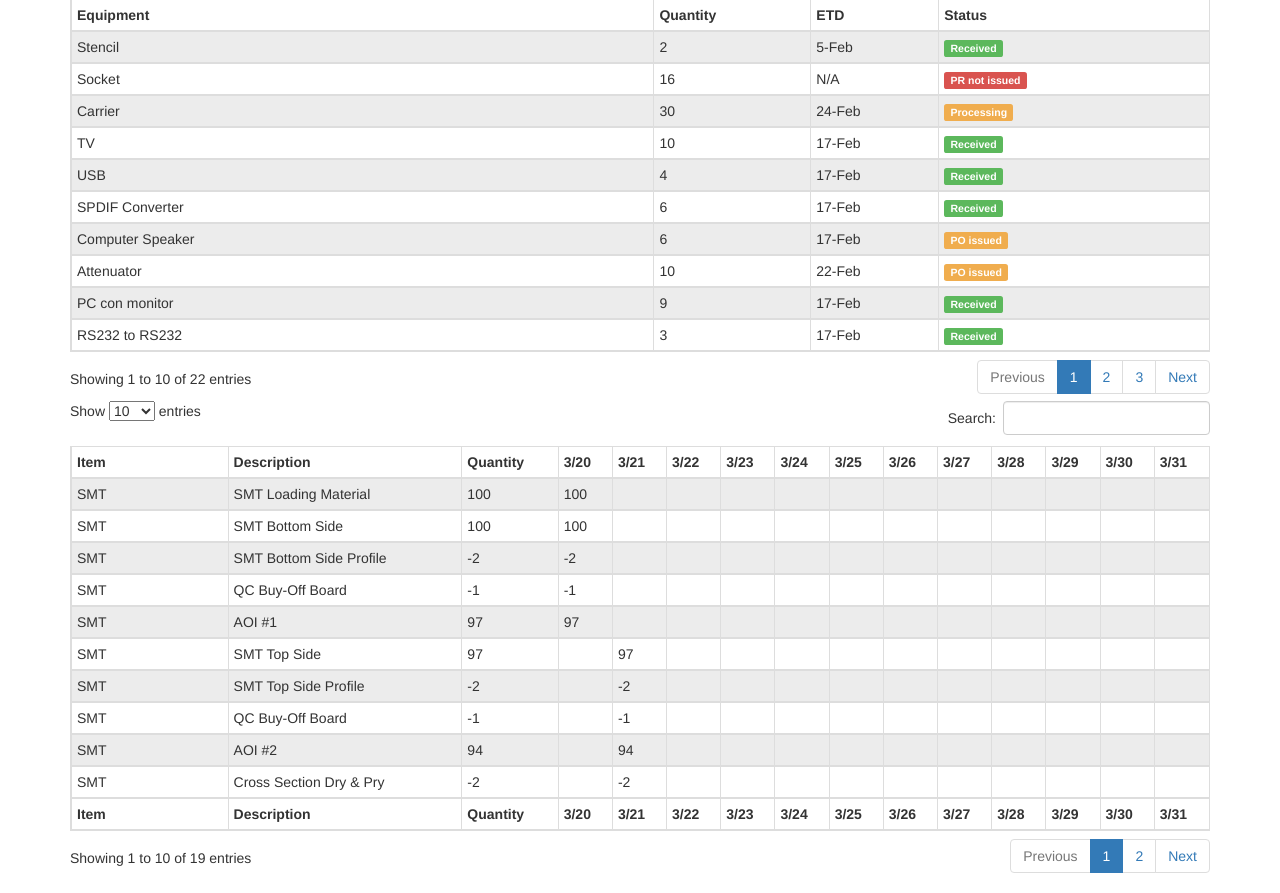
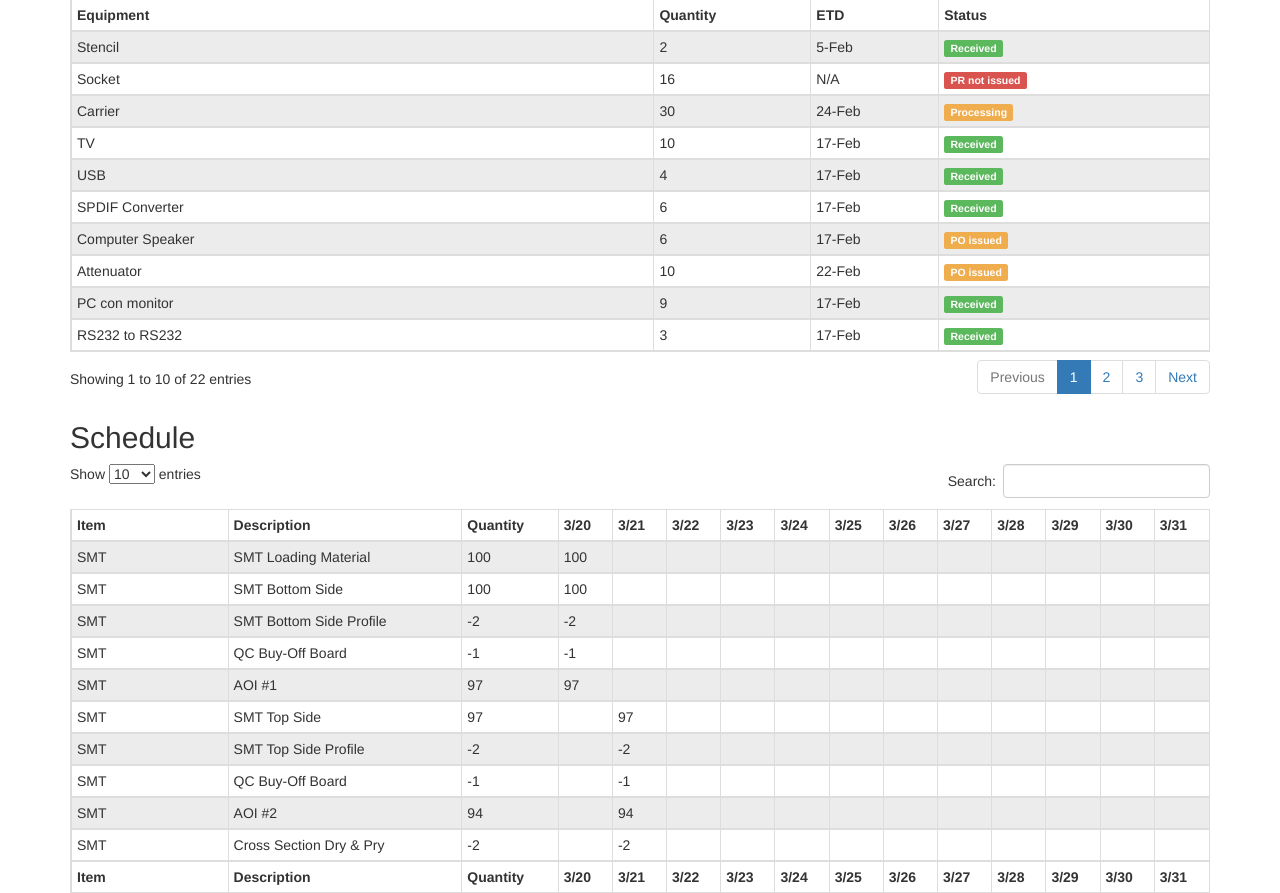
Before and after one commit to yolieleste/SkyworthNpi, a Django app: page / in a window 1280 px wide. Shown: the part 229-1122 px from the top of the page. Run offline with Django 3.2, Linux system fonts and the light colour scheme; data that the repository does not hold is empty; some libraries are stand-ins or nearby versions.

Commit message:
add datatable

```diff
--- a/blog/templates/blog/post_list.html
+++ b/blog/templates/blog/post_list.html
@@ -170,6 +170,7 @@
 	</div>
 
 <div class="container">
+	<h2>Schedule</h2>
 	<div class="span5">
 
       <table class="table table-striped table-condensed table-bordered table-hover" id="schedule">
```
Also changed, not shown: 1 other file.
